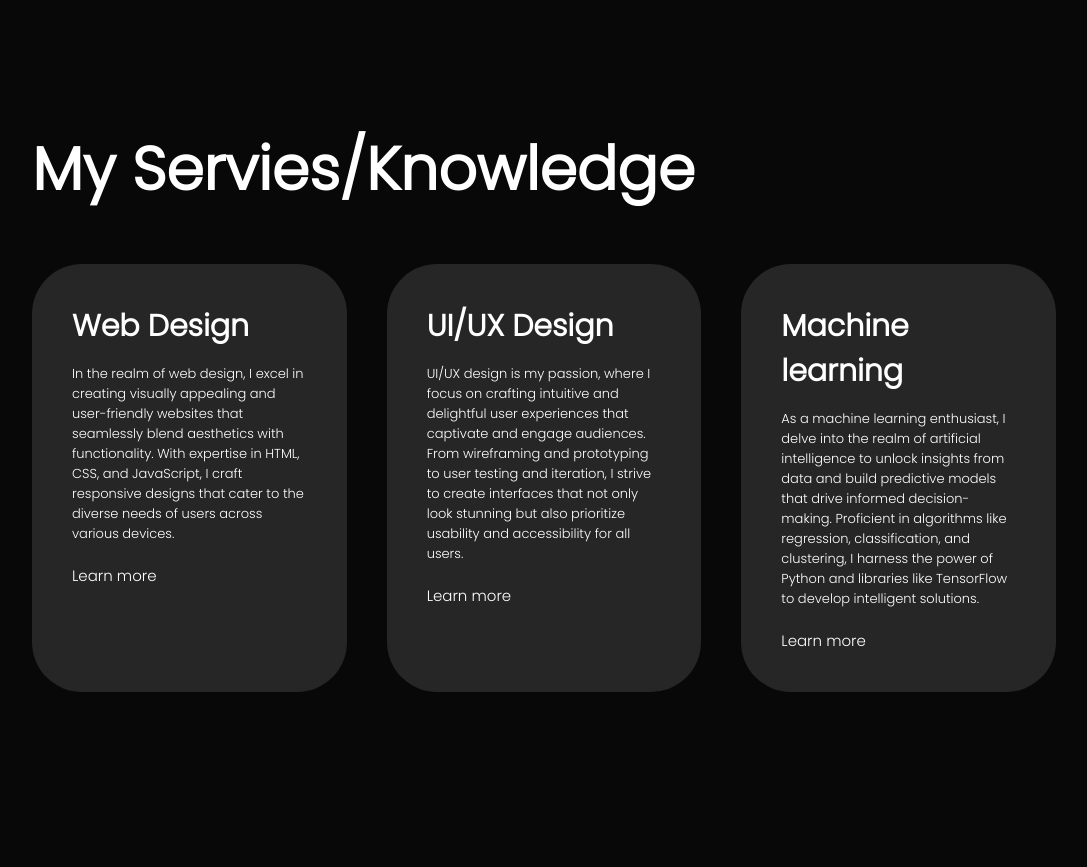
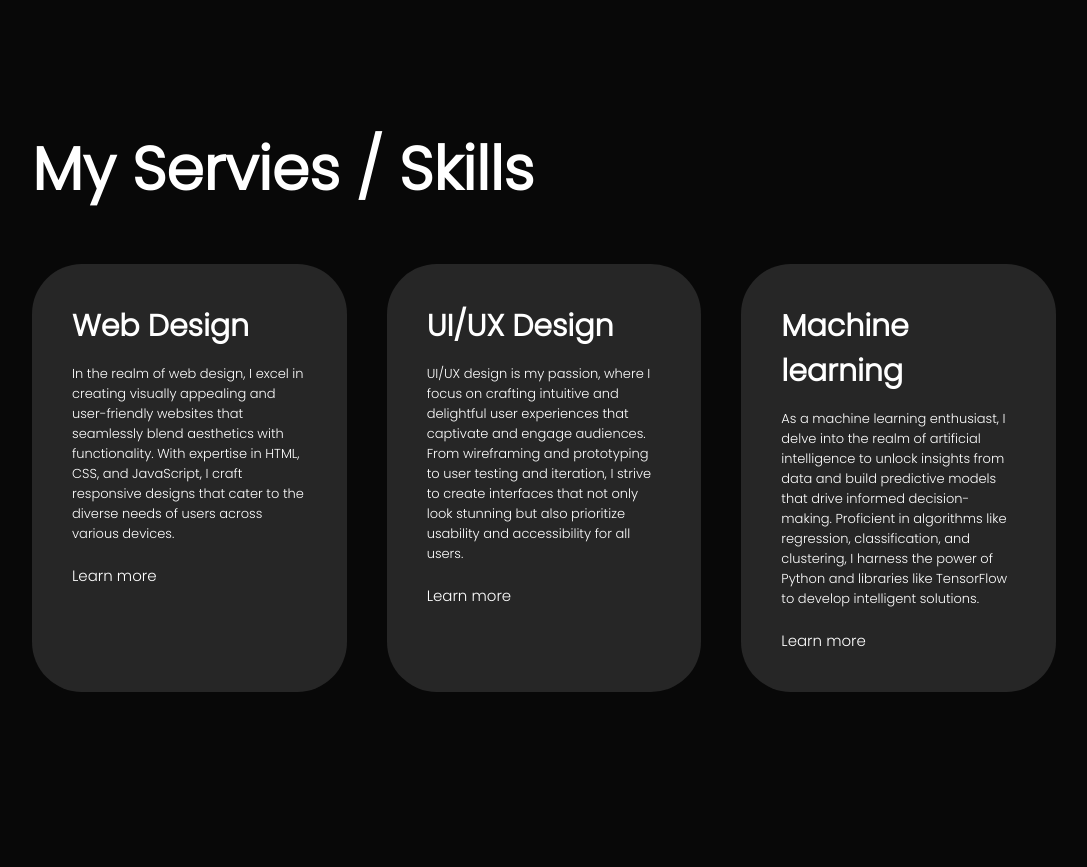
Before and after one commit to CharanAditya/resume, a plain HTML site: page index.html in a window 1280 px wide. Shown: the part 1540-2407 px from the top of the page, without its empty margins (96-1183 px from the left). Drawn offline with Linux system fonts and the light colour scheme; a web font is replaced by a local one.

Commit message:
Update index.html
Changed knowledge to skills

```diff
--- a/index.html
+++ b/index.html
@@ -107,7 +107,7 @@
     <!-- ---------------------services------------------ -->
     <div id="services">
       <div class="container">
-        <h1 class="subtitle">My Servies/Knowledge</h1>
+        <h1 class="subtitle">My Servies / Skills</h1>
         <div class="services-list">
           <div>
             <h2>Web Design</h2>
```
